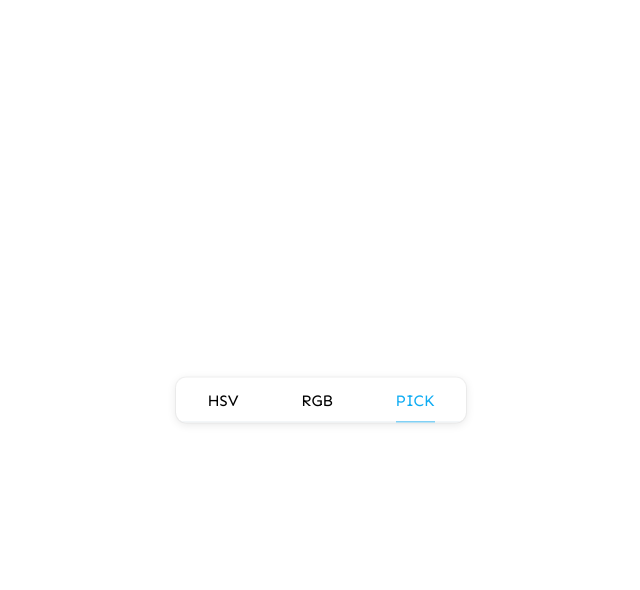
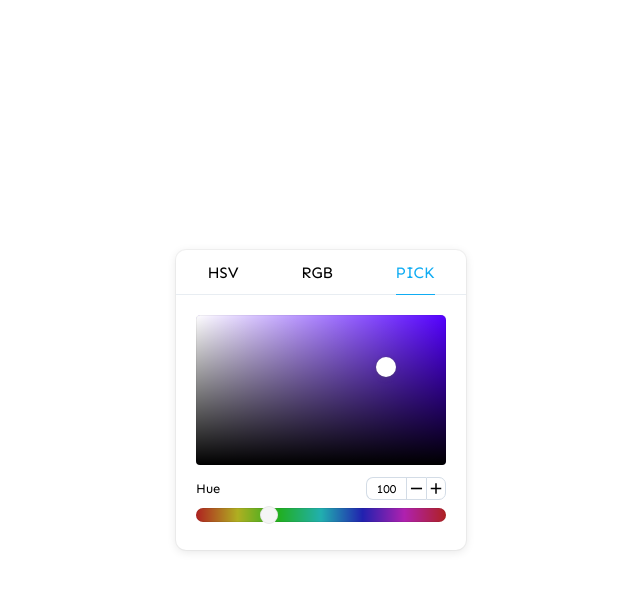
Before and after one commit to hollowic/fancy-colors, a React (Create React App) app: page / in a window 1280 px wide. Both pictures are taken after a click on the item "PICK". Shown: the top 590 px of the page, without its empty margins (319-959 px from the left). Built offline with nearby package versions, Linux system fonts and the light colour scheme.

Commit message:
Added gradient comp

```diff
--- /dev/null
+++ b/src/Comp/ColorPicker/ColorGradient.jsx
@@ -0,0 +1,14 @@
+import React from "react";
+import "./ColorGradientStyles.scss";
+export default function ColorGradient() {
+  return (
+    <div className="color-gradient" style={{ background: "rgb(84, 0, 255)" }}>
+      <div class="adjust-pick-s" data-value="27"></div>
+      <div class="adjust-pick-v" data-value="65"></div>
+      <div
+        class="adjust-pick-handle"
+        style={{ transform: "translate3d(190px, -98px, 0px)" }}
+      ></div>
+    </div>
+  );
+}
--- /dev/null
+++ b/src/Comp/ColorPicker/ColorGradientStyles.scss
@@ -0,0 +1,37 @@
+.color-gradient {
+    width: 250px;
+    height: 150px;
+    border-radius: 5px;
+    margin-bottom: 12px;
+    position: relative;
+
+    .adjust-pick-s {
+        background: -webkit-linear-gradient(right, rgba(255, 255, 255, 0), #fff);
+        position: absolute;
+        width: 100%;
+        height: 100%;
+        border-radius: 4px
+    }
+
+    .adjust-pick-v {
+        background: -webkit-linear-gradient(top, transparent, #000);
+        position: absolute;
+        width: 100%;
+        height: 100%;
+        box-shadow: inset rgba(0, 0, 0, .05) 0 0 0 1px;
+        border-radius: 4px;
+    }
+
+    .adjust-pick-handle {
+        cursor: -webkit-grab;
+        background: #fff;
+        width: 20px;
+        height: 20px;
+        border-radius: 10px;
+        margin: -10px;
+        top: 100%;
+        left: 0;
+        box-shadow: rgba(84, 82, 87, .15) 0 0 0 1px, rgba(84, 82, 87, .2) 0 2px 5px;
+        position: absolute;
+    }
+}
--- a/src/Comp/ColorPicker/ColorPicker.jsx
+++ b/src/Comp/ColorPicker/ColorPicker.jsx
@@ -1,6 +1,7 @@
 import React, { useState } from "react";
 import TabsHeader from "./TabsHeader";
 import ColorRangeGroup from "./ColorRangeGroup";
+import ColorGradient from "./ColorGradient";
 import "./ColorPickerStyles.scss";
 
 const ColorPicker = ({ initialValue }) => {
@@ -33,7 +34,14 @@ const ColorPicker = ({ initialValue }) => {
         <ColorRangeGroup label="Blue" limit={255} />
       </div>
 
-      <div className="pick-tab"></div>
+      <div
+        className={
+          active === "pick" ? "pick-tab tab visible" : "pick-tab tab hidden"
+        }
+      >
+        <ColorGradient />
+        <ColorRangeGroup label="Hue" limit={360} />
+      </div>
     </div>
   );
 };
--- a/src/Comp/ColorPicker/ColorRangeGroup.jsx
+++ b/src/Comp/ColorPicker/ColorRangeGroup.jsx
@@ -1,7 +1,7 @@
 import React, { useState, useRef } from "react";
 import RemoveIcon from "@material-ui/icons/Remove";
 import AddIcon from "@material-ui/icons/Add";
-import "./ColorRangeGroup.styles.scss";
+import "./ColorRangeGroupStyles.scss";
 
 const initWait = 0.5;
 const changeRate = 20;
--- a/src/Comp/Main/Container.jsx
+++ b/src/Comp/Main/Container.jsx
@@ -19,7 +19,7 @@ const Container = (props) => {
           if (el.isLocked) {
             return el;
           } else {
-            return { colour: generateRandomHexValue(), isLocked: false };
+            return { ...el, colour: generateRandomHexValue() };
           }
         });
       });
```
Also changed, not shown: src/App.js (+0 -8 lines), src/Comp/ColorPicker/ColorRangeGroupStyles.scss (renamed from src/Comp/ColorPicker/ColorRangeGroup.styles.scss).
